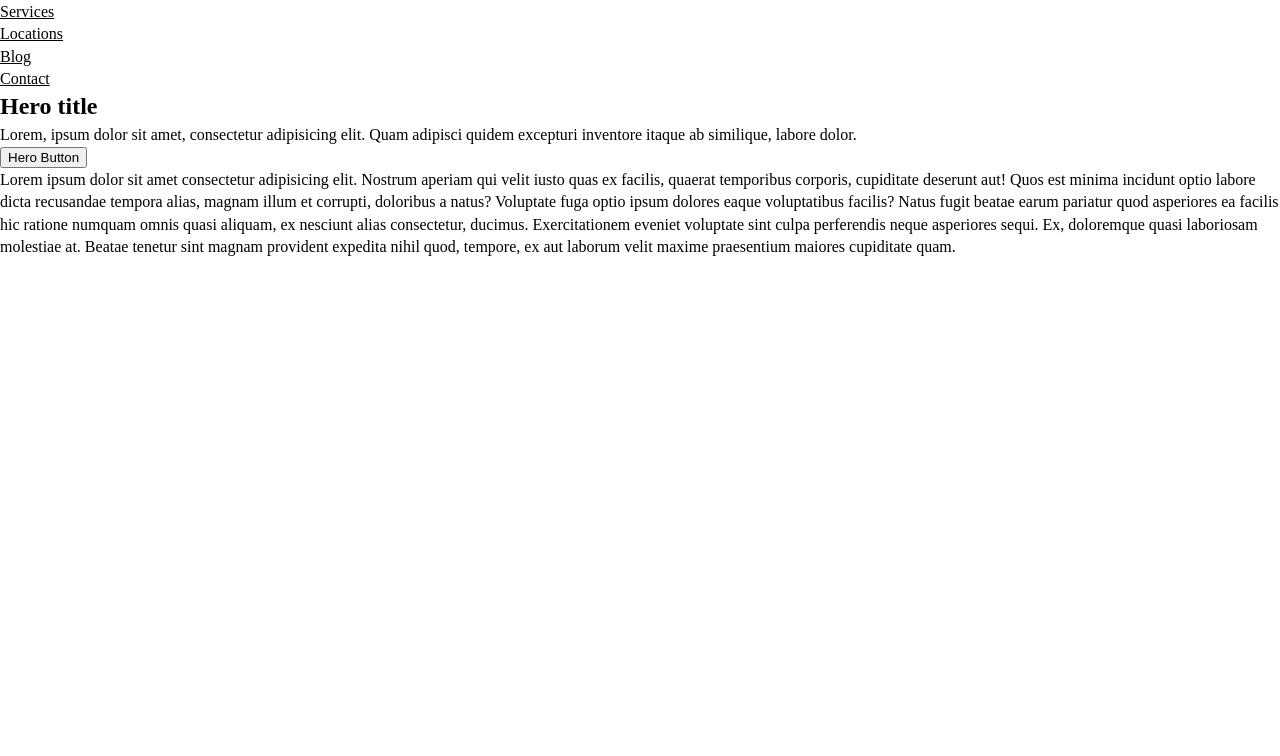
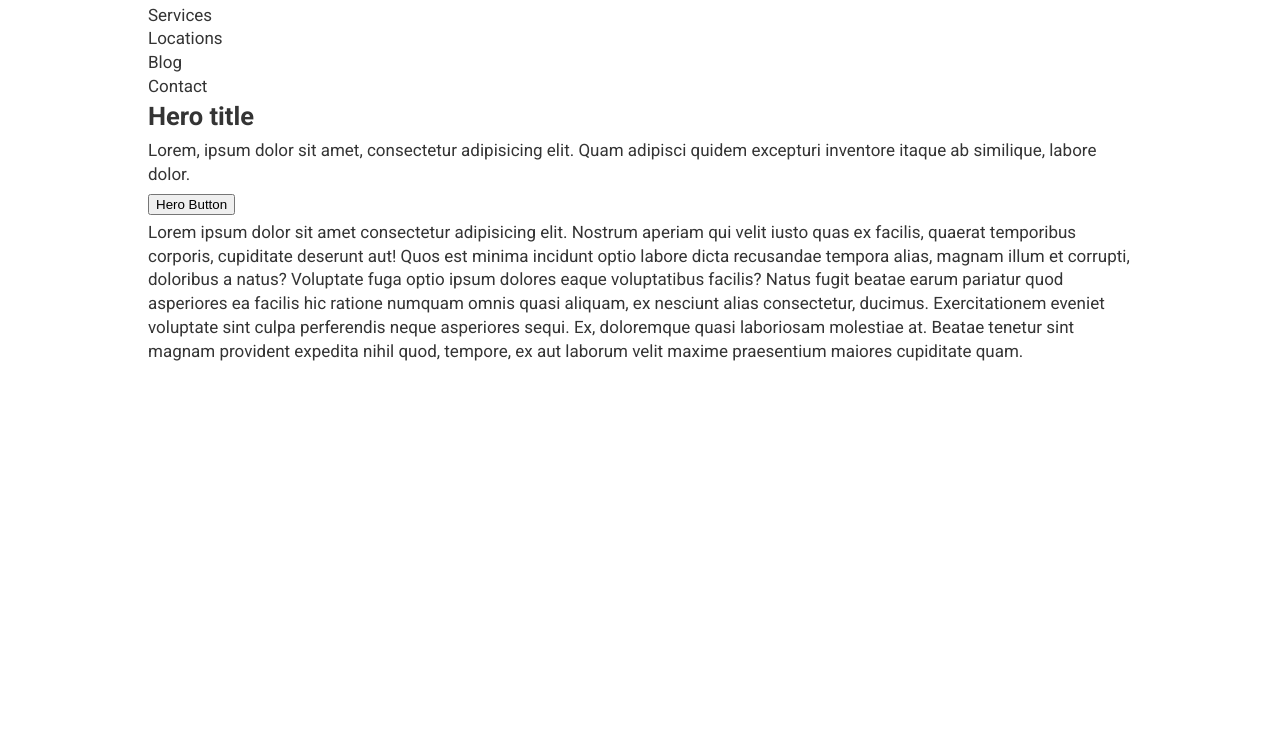
Before and after one commit to suiramus/htmlok, a plain HTML site: page index.html in a window 1280 px wide. Shown: the part 44-800 px from the top of the page. Drawn offline with Linux system fonts and the light colour scheme.

Commit message:
Update style.css

```diff
--- a/style.css
+++ b/style.css
@@ -1,3 +1,6 @@
+
+@import url('https://fonts.googleapis.com/css2?family=Roboto:ital,wght@0,300;0,400;0,700;0,900;1,400&display=swap');
+
 /* Margins, padding and borders */
 html, body, h1, h2, h3, h4, h5, h6, a, p, span, em, small, strong, sub, sup, mark, del, ins, strike, abbr, dfn, blockquote, q, cite, code, pre, ol, ul, li, dl, dt, dd, div, section, article, main, aside, nav, header, hgroup, footer, img, figure, figcaption, address, time, audio, video, canvas, iframe, details, summary, fieldset, form, label, legend, table, caption, tbody, tfoot, thead, tr, th, td {
     margin: 0;
@@ -6,8 +9,10 @@ html, body, h1, h2, h3, h4, h5, h6, a, p, span, em, small, strong, sub, sup, mar
 }
 /* Typography */
 html {font-size: 62.5%;}
-body {font-size: 1.6rem; line-height: 1.4; }
+body {font-size: 1.7rem; line-height: 1.4; }
 a, a:visited {color: inherit; }
+nav a {text-decoration: none;}
+p {margin: 5px 0;}
 /* Layout */
 article, aside, footer, header, nav, section, main {
     display: block;
@@ -20,3 +25,16 @@ table {border-collapse: collapse; border-spacing: 0;}
 ol, ul {list-style: none;}
 img, video {max-width: 100%; height: auto;}
 img {border-style: none;}
+
+/* Custom Styles */
+
+body {
+    font-family: 'Roboto', sans-serif;
+    color: #343434;
+}
+
+.wrap {
+    max-width: 1024px;
+    margin: 0 auto;
+    padding: 0 2rem;
+}
```
